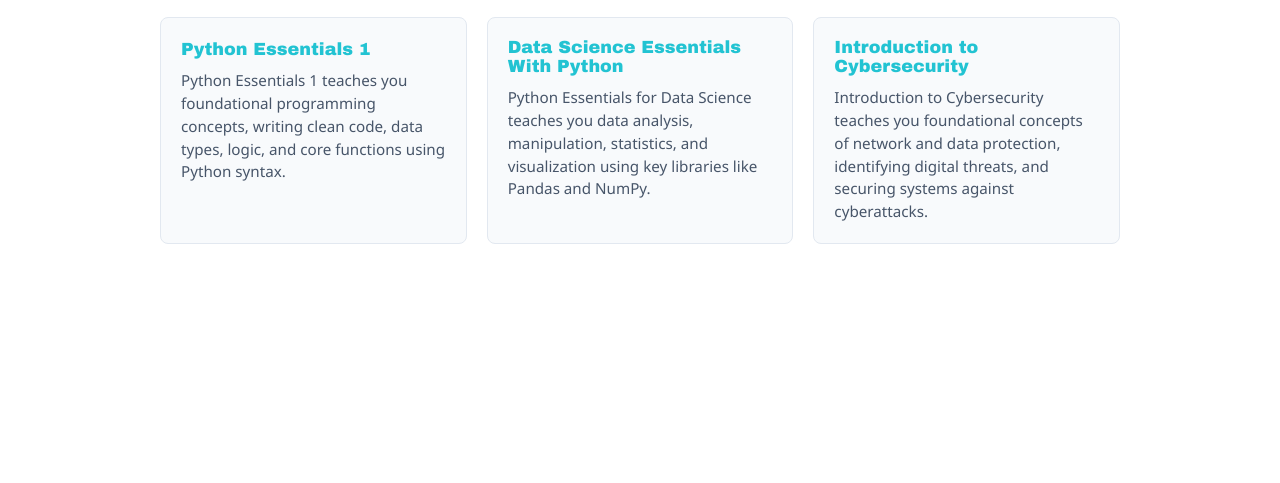
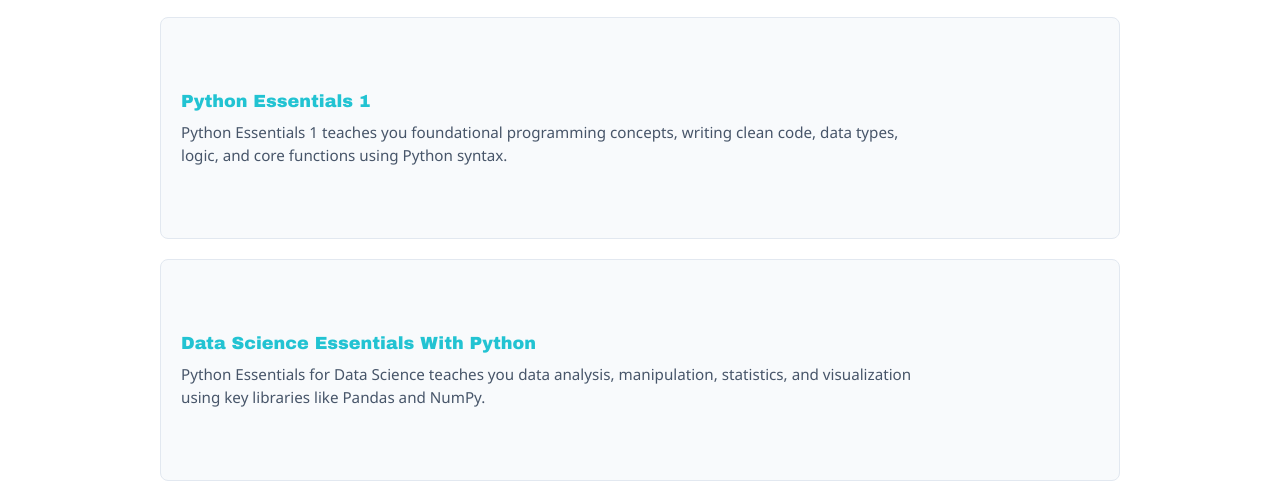
Before and after one commit to amjedalzobi/web, a plain HTML site: page index.html in a window 1280 px wide. Shown: the part 500-983 px from the top of the page. Before the commit the page ends 800 px from the top, so only its background shows below. Drawn offline with nearby package versions, Linux system fonts and the light colour scheme; a script that the page names is missing; a web font is replaced by a local one.

Commit message:
0
Updated project cards to include proper links and improved layout.

```diff
--- a/index.html
+++ b/index.html
@@ -23,7 +23,6 @@
             position: absolute;
             top: 15px;
             left: 15px;
-
         }
 
         .main {
@@ -93,9 +92,8 @@
 
         .projects-grid {
             display: flex;
-            flex-direction: row;
+            flex-direction: column; /* جعل الكروت تحت بعض لتعطي مساحة مريحة للتصميم الأفقي */
             gap: 20px;
-            flex-wrap: wrap;
         }
 
         .project-card {
@@ -104,9 +102,17 @@
             padding: 20px;
             border-radius: 8px;
             text-align: left;
-            flex: 1;
-            min-width: 250px;
             box-sizing: border-box;
+
+            /* تفعيل الفليكس لترتيب العناصر بشكل أفقي جنب بعض */
+            display: flex;
+            justify-content: space-between;
+            align-items: center;
+            gap: 25px;
+        }
+
+        .project-text {
+            flex: 1; /* تجعل النصوص تأخذ كل المساحة المتاحة المتبقية */
         }
 
         .project-card a {
@@ -129,6 +135,17 @@
             line-height: 1.5;
             margin: 0;
         }
+
+        /* حاوية صغيرة ومحكومة ومخصصة للباجة على اليمين */
+        .badge-box {
+            flex-shrink: 0; /* تمنع المتصفح من ضغط أو تصغير الباجة */
+            width: 150px;
+            height: 180px; /* طول مناسب جداً يمنع وجود الفراغات الزائدة للـ iframe */
+            display: flex;
+            align-items: center;
+            justify-content: center;
+            overflow: hidden;
+        }
     </style>
 </head>
 <body>
@@ -138,7 +155,6 @@
     <div class="main">
         <h2>Hi I'm <span>Amjad</span></h2>
         <p class="mar">A Computer Science student passionate about building smart, efficient, and user-friendly web applications and software solutions.</p>
-
     </div>
 
     <div class="projects-section">
@@ -149,30 +165,38 @@
         <div class="projects-grid">
 
             <div class="project-card">
-                <a href="https://www.credly.com/badges/c3f3e52b-39d9-44a4-8e55-437603a5da7f/public_url">Python Essentials 1</a>
+                <div class="project-text">
+                    <a href="https://www.netacad.com/courses/python-essentials-1?courseLang=en-US">Python Essentials 1</a>
                     <p>Python Essentials 1 teaches you foundational programming concepts, writing clean code, data types, logic, and core functions using Python syntax.</p>
-                <!-- باج Python Essentials 1 -->
+                </div>
+                <div class="badge-box">
                     <div data-iframe-width="150" data-iframe-height="270" data-share-badge-id="c3f3e52b-39d9-44a4-8e55-437603a5da7f" data-share-badge-host="https://www.credly.com"></div>
+                </div>
             </div>
 
             <div class="project-card">
-                <a href="https://www.credly.com/badges/85db6121-bd92-434f-b40b-78d107d89a8a/public_url">Data Science Essentials With Python</a>
+                <div class="project-text">
+                    <a href="https://www.netacad.com/courses/data-science-essentials-with-python?courseLang=en-US">Data Science Essentials With Python</a>
                     <p>Python Essentials for Data Science teaches you data analysis, manipulation, statistics, and visualization using key libraries like Pandas and NumPy.</p>
-                <!-- باج Data Science Essentials -->
+                </div>
+                <div class="badge-box">
                     <div data-iframe-width="150" data-iframe-height="270" data-share-badge-id="85db6121-bd92-434f-b40b-78d107d89a8a" data-share-badge-host="https://www.credly.com"></div>
+                </div>
             </div>
 
             <div class="project-card">
-                <a href="https://www.credly.com/badges/a5ace8b6-26b4-42fe-a57b-ab3a7c7003cb/public_url">Introduction to Cybersecurity</a>
+                <div class="project-text">
+                    <a href="https://www.netacad.com/courses/introduction-to-cybersecurity?courseLang=en-US">Introduction to Cybersecurity</a>
                     <p>Introduction to Cybersecurity teaches you foundational concepts of network and data protection, identifying digital threats, and securing systems against cyberattacks.</p>
-                <!-- باج Cybersecurity -->
+                </div>
+                <div class="badge-box">
                     <div data-iframe-width="150" data-iframe-height="270" data-share-badge-id="a5ace8b6-26b4-42fe-a57b-ab3a7c7003cb" data-share-badge-host="https://www.credly.com"></div>
+                </div>
             </div>
 
         </div>
     </div>
 
-    <!-- تم إصلاح الرابط هنا بإضافة https: ليظهر على جهازك مباشرة -->
     <script type="text/javascript" async src="https://cdn.credly.com/assets/utilities/embed.js"></script>
 </body>
 </html>
```
Lines whose indentation alone changed are shown as unchanged.
